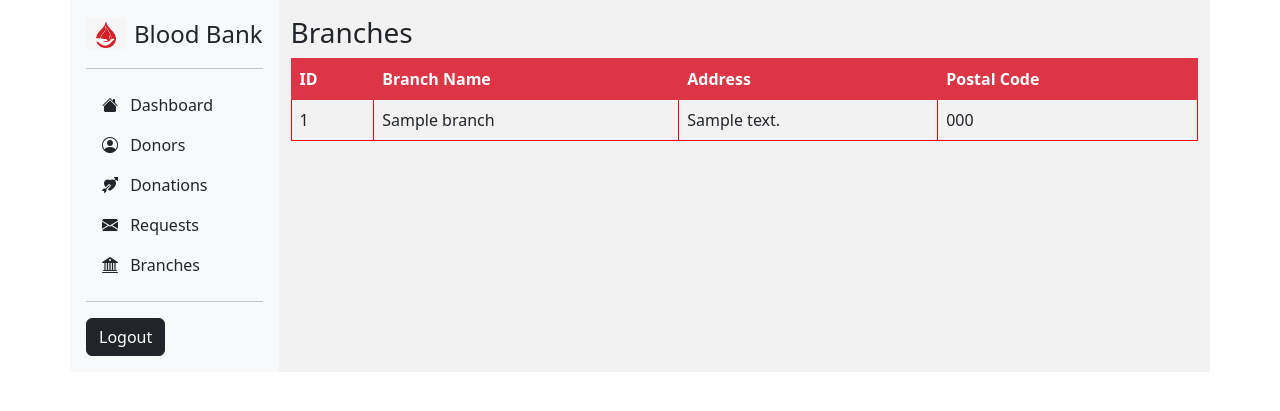
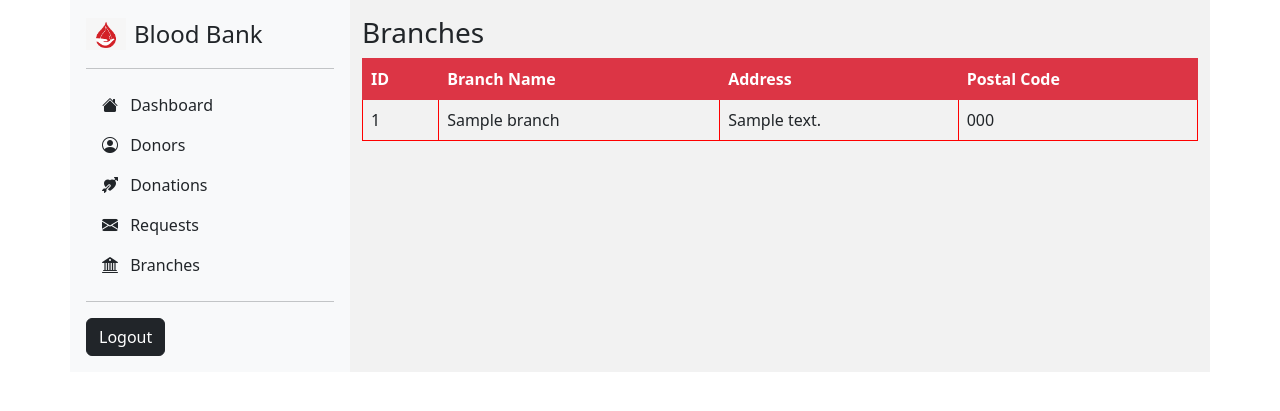
Before and after one commit to pureskill714/ICT2103-Project, a Flask app: template templates/branches.html in a window 1280 px wide. Shown: the top 411 px of the page. Run offline with Flask 2, Linux system fonts and the light colour scheme; the template is opened without the code that fills it: most values are stand-ins (such as "Sample title", 1, 10 or a date in 2020); parts of the project's set-up code (start-up, migrations or seed data) failed here and were passed over; some libraries are stand-ins or nearby versions.

Commit message:
Set fixed nav size

```diff
--- a/templates/nav.html
+++ b/templates/nav.html
@@ -1,5 +1,5 @@
 <!-- Navbar -->
-<div class="d-flex flex-column flex-shrink-0 p-3 bg-light h-100" style="max-width: 300px;">
+<div class="d-flex flex-column flex-shrink-0 p-3 bg-light h-100" style="width: 280px;">
     <a href="/" class="d-flex align-items-center mb-3 mb-md-0 me-md-auto link-dark text-decoration-none">
         <img class="bi pe-none me-2" width="40" height="32" src="static/img/bloodsymbol.png" />
         <span class="fs-4">Blood Bank</span>
```
